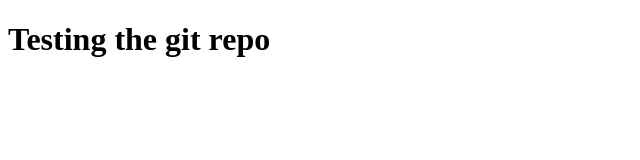
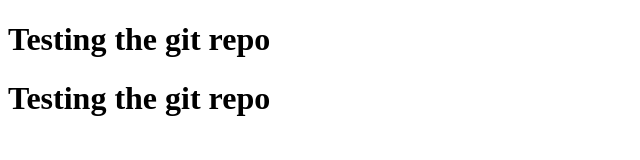
Before and after one commit to anuragt0/Hackathon2022, a plain HTML site: page index.html in a window 1280 px wide. Shown: the whole page, without its empty margins (0-640 px from the left). Drawn offline with Linux system fonts and the light colour scheme.

Commit message:
Update index.html

```diff
--- a/index.html
+++ b/index.html
@@ -8,5 +8,7 @@
 </head>
 <body>
     <h1>Testing the git repo</h1>
+    <h1>Testing the git repo</h1>
+
 </body>
 </html>
```
